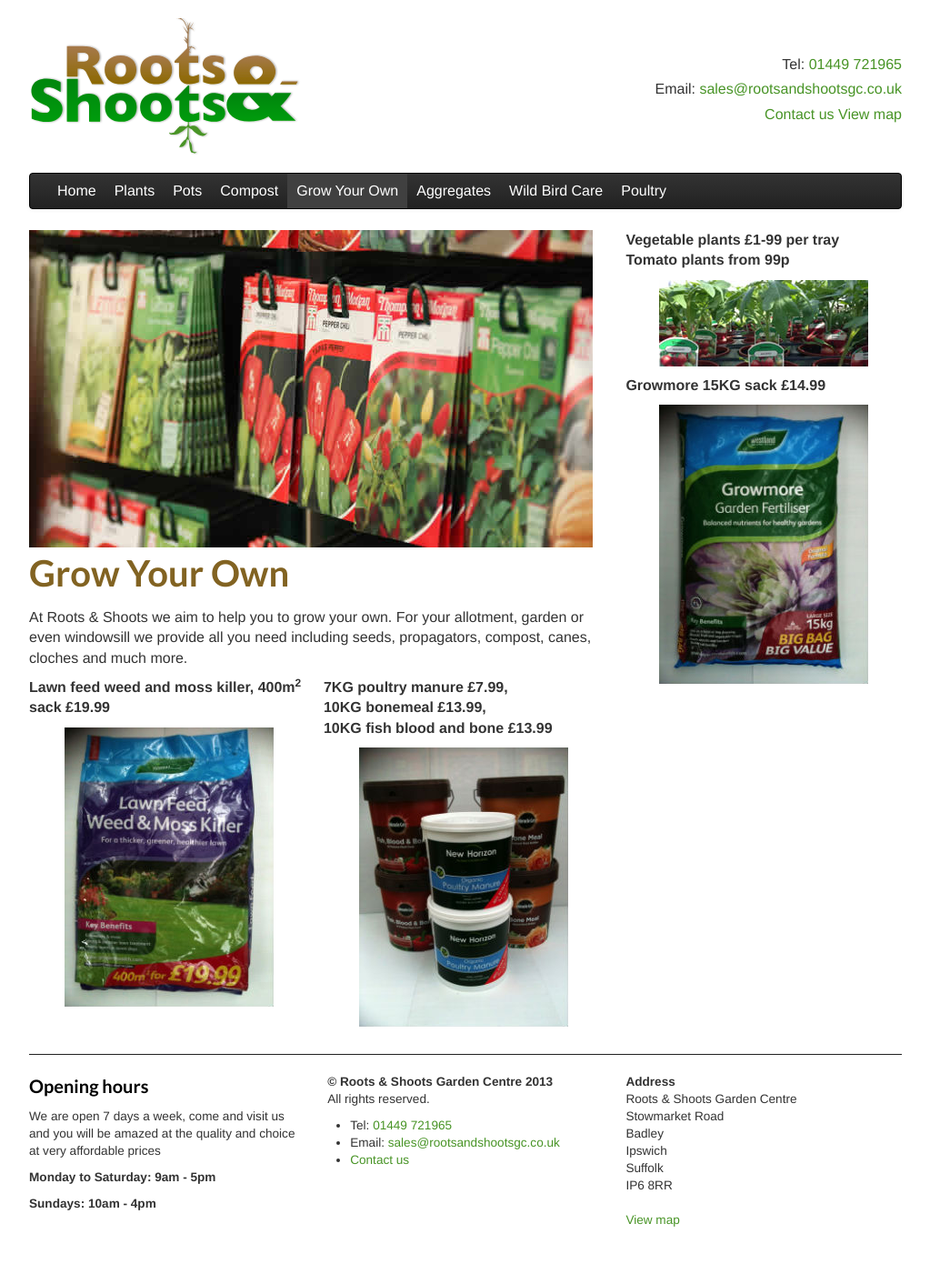
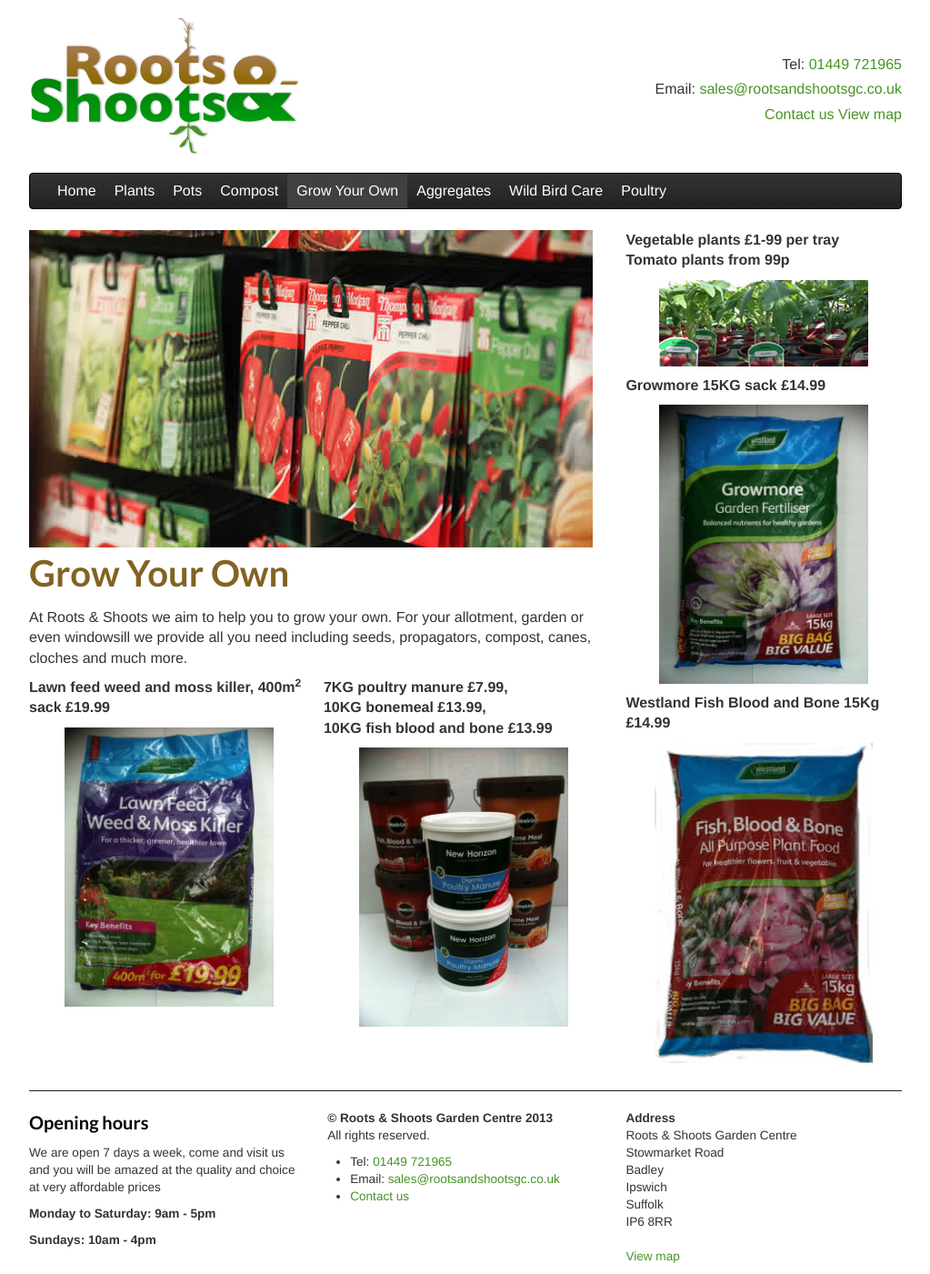
Before and after one commit to RootsShoots/site, a Jekyll site: the page built from grow-your-own.md, in a window 1280 px wide. Shown: the whole page at 91% size, without its empty margins (128-1151 px from the left). Built offline with Jekyll 4.4.1, drawn with Linux system fonts in a browser that asks for light colours; nearby versions of some CDN libraries; before the commit the page ends 1361 px from its top, so only the background shows below that.

Commit message:
fish blood

```diff
--- a/grow-your-own.md
+++ b/grow-your-own.md
@@ -7,6 +7,8 @@
     img: veg.jpg
   - title: Growmore 15KG sack £14.99
     img: growmore.jpg
+  - title: Westland Fish Blood and Bone 15Kg £14.99
+    img: fbb.jpg
 ---
 
 
```
